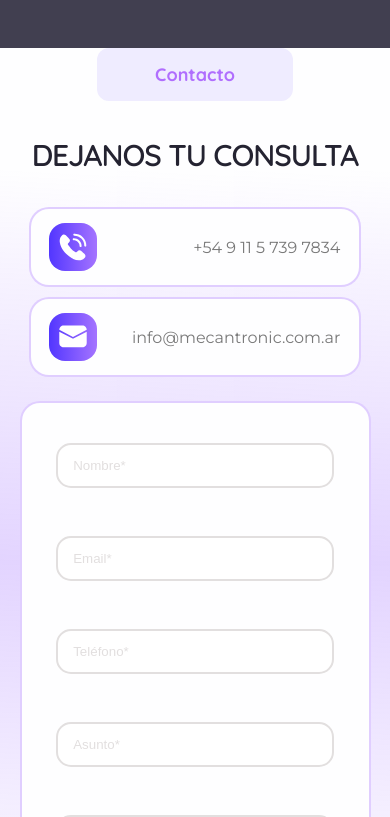
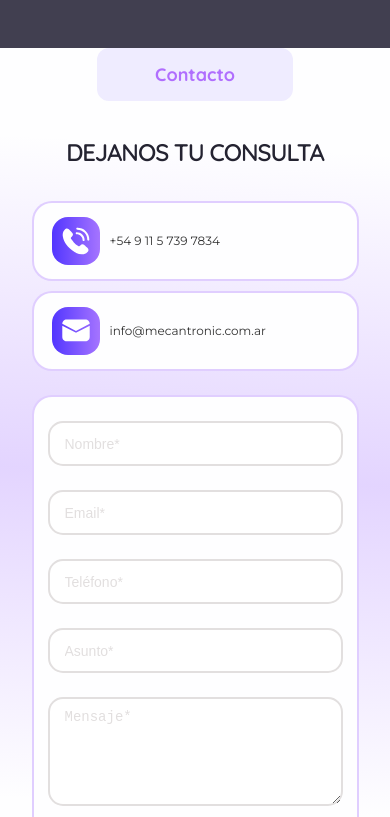
Before and after one commit to mecantronic/sintetica-page, a React (Vite) app: page /#/IA in a window 390 px wide. Shown: the part 4647-5464 px from the top of the page. Built offline with nearby package versions, Linux system fonts and the light colour scheme; no server answers.

Commit message:
refactor: make home page responsive

```diff
--- a/src/styles/components/contactSection.style.js
+++ b/src/styles/components/contactSection.style.js
@@ -9,17 +9,9 @@ export const Container = styled.section`
   justify-content: center;
   align-items: center;
   margin-bottom: 60px;
-  /* margin: 100px 0; */
   width: 100vw;
   background: linear-gradient(183deg, rgba(165, 116, 255, 0.00) 12.07%, rgba(165, 116, 255, 0.30) 49.85%, rgba(165, 116, 255, 0.00) 87.52%);
-  /* background-image: url('assets/backgrounds/Background2.svg');
-  background-size: contain;
-  background-repeat: no-repeat;
-  background-position: right; */
 
-  @media (max-width: ${theme.bp.large}) {
-    background-size: 30%;
-  }
 `;
 
 export const NameSection = styled.h3`
@@ -50,13 +42,13 @@ export const Title = styled.h3`
   margin: 0;
   text-transform: uppercase;
 
-  @media (max-width: ${theme.bp.small}) {
-    line-height: 44px;
-    font-size: 36px;
+  @media (max-width: ${theme.bp.l}) {
+    line-height: 60px;
+    font-size: 42px;
   }
-  @media (max-width: ${theme.bp['x-small']}) {
-    line-height: 36px;
-    font-size: 30px;
+  @media (max-width: ${theme.bp.m}) {
+    line-height: 30px;
+    font-size: 24px;
   }
 `;
 
@@ -69,11 +61,12 @@ export const ContactInfo = styled.div`
   margin-bottom: 24px;
   border-radius: 25px;
 
-  @media (max-width: ${theme.bp.large}) {
-    width: 90vw;
+  @media (max-width: ${theme.bp.l}) {
+    width: 680px;
   }
-  @media (max-width: ${theme.bp.medium}) {
+  @media (max-width: ${theme.bp.m}) {
     flex-direction: column;
+    width: 327px;
   }
 `;
 
@@ -89,8 +82,11 @@ export const InfoItem = styled.a`
   padding: 0px 18px;
   width: 400px;
   height: 80px;
-  @media (max-width: ${theme.bp.medium}) {
-    width: 85vw;
+  @media (max-width: ${theme.bp.l}) {
+    width: 320px;
+  }
+  @media (max-width: ${theme.bp.l}) {
+    width: 327px;
   }
 `;
 
@@ -101,14 +97,18 @@ export const TagText = styled.div`
   align-items: center;
   text-align: center;
   justify-content: space-around;
+
+  @media (max-width: ${theme.bp.l}) {
+    justify-content: flex-start;
+  }
 `;
 
 export const TagCTA = styled.h5`
   font-size: 16px;
   font-weight: 600;
-  color: ${theme.colors.raisinblack};
+  color: ${theme.colors.jet};
 
-  @media (max-width: ${theme.bp['x-small']}) {
+  @media (max-width: ${theme.bp.l}) {
     display: none;
   }
 `;
@@ -117,7 +117,15 @@ export const TagInfo = styled.p`
   margin-left: auto;
   font-size: 16px;
   font-weight: 400;
-  color: ${theme.colors.gray};
+  color: ${theme.colors.jet};
+
+  @media (max-width: ${theme.bp.l}) {
+    margin: 0;
+  }
+  @media (max-width: ${theme.bp.m}) {
+    font-size: 12px;
+    line-height: 22px;
+  }
 `;
 
 export const Icon = styled.img`
@@ -138,8 +146,14 @@ export const ContactForm = styled.form`
   column-gap: 20px;
   background-color: ${theme.colors.white};
 
-  @media (max-width: ${theme.bp.large}) {
-    width: 90vw;
+  @media (max-width: ${theme.bp.l}) {
+    width: 680px;
+    gap: 32px;
+  }
+  @media (max-width: ${theme.bp.m}) {
+    width: 327px;
+    gap: 24px;
+    padding-top: 24px;
   }
 `;
 
@@ -154,17 +168,19 @@ export const SmallInput = styled.input`
   height: 45px;
   width: 360px;
 
-  line-height: 24px;
+  line-height: 17px;
+  font-size: 14px;
+  font-weight: 500;
   border-radius: 15px;
   border: 2px solid ${props => props.borderColor};
   color: ${theme.colors.onyx};
   padding: 0 15px;
 
-  @media (max-width: ${theme.bp.medium}) {
-    width: calc(80% + 50px);
+  @media (max-width: ${theme.bp.l}) {
+    width: 300px;
   }
-  @media (max-width: ${theme.bp['x-small']}) {
-    width: 80%;
+  @media (max-width: ${theme.bp.m}) {
+    width: 295px;
   }
 
   &:focus {
@@ -180,13 +196,20 @@ export const SmallInput = styled.input`
 
 export const BigInput = styled.textarea`
   width: 744px;
-  line-height: 24px;
+  line-height: 17px;
+  font-size: 14px;
+  font-weight: 500;
   border-radius: 15px;
   border: 2px solid ${props => props.borderColor};
   color: ${theme.colors.onyx};
   padding: 10px 15px;
-  @media (max-width: ${theme.bp['x-small']}) {
-    width: 80%;
+
+  @media (max-width: ${theme.bp.l}) {
+    width: 632px;
+  }
+
+  @media (max-width: ${theme.bp.m}) {
+    width: 295px;
   }
 
   &:focus {
--- a/src/styles/components/home/bannerSection.style.js
+++ b/src/styles/components/home/bannerSection.style.js
@@ -7,13 +7,15 @@ export const Container = styled.section`
   justify-content: space-between;
   align-items: center;
   text-align: center;
-  /* margin-top: 80px; */
-  /* min-height: calc(100vh - 80px);
-  width: 100vw; */
   width: 1035px;
   padding-top: 190px;
-  @media (max-width: ${theme.bp.medium}) {
+  @media (max-width: ${theme.bp.l}) {
     flex-direction: column;
+    gap: 60px;
+    padding-top: 100px;
+  }
+  @media (max-width: ${theme.bp.m}) {
+    gap: 27px;
   }
 `;
 
@@ -24,30 +26,35 @@ export const Left = styled.div`
   align-items: center;
   text-align: center;
   width: 324px;
-  /* width: 50vw; */
 
-  @media (max-width: ${theme.bp.medium}) {
+  @media (max-width: ${theme.bp.m}) {
     width: 100vw;
   }
 `;
 
 export const Robot = styled.img`
   width: 205px;
-  /* @media (max-width: ${theme.bp.small}) {
-    width: 240px;
-  }
-  @media (max-width: ${theme.bp['x-small']}) {
-    width: 200px;
-  } */
 `;
 
 export const TextLogo = styled.div`
+      display: flex;
+      flex-direction: column;
+      align-items: center;
+    @media (max-width: ${theme.bp.m}) {
+      gap: 4px;
+    }
+
   h2 {
     text-align: center;
     margin: 0;
     font-size: 56px;
     font-weight: 700;
     color: ${theme.colors.raisinblack};
+
+    @media (max-width: ${theme.bp.m}) {
+      font-size: 40px;
+      line-height: 43px;
+    }
   }
   p {
     text-align: center;
@@ -57,16 +64,14 @@ export const TextLogo = styled.div`
     line-height: 25.9px;
     color: ${theme.colors.electricindigo};
     text-transform: uppercase;
+
+    @media (max-width: ${theme.bp.m}) {
+      font-size: 16px;
+      line-height: 26px;
+    }
   }
 
-  @media (max-width: ${theme.bp.small}) {
-    h1 {
-      font-size: 80px;
-    }
-    p {
-      font-size: 22px;
-    }
-  }
+
   @media (max-width: ${theme.bp['x-small']}) {
     h1 {
       font-size: 65px;
@@ -82,49 +87,37 @@ export const Right = styled.div`
   flex-direction: column;
   justify-content: center;
   align-items: center;
-  /* text-align: center; */
   width: 553px;
-  /* padding: 0px 30px 30px 30px; */
-  /* width: 50vw; */
-  /* height: 60vh; */
 
-  /* background-image: url('assets/backgrounds/Background1.svg');
-  background-size: 103%;
-  background-repeat: no-repeat;
-  background-position: right; */
+  @media (max-width: ${theme.bp.l}) {
+    gap: 16px;
+    width: 628px;
+  }
+  @media (max-width: ${theme.bp.m}) {
+    width: 295px;
 
-  @media (max-width: ${theme.bp.medium}) {
-    width: 100vw;
-    background-size: 98%;
-    height: 40vh;
-  }
-
-  @media (max-width: ${theme.bp['x-small']}) {
-    background-size: 130%;
   }
 `;
 
 export const Title = styled.h4`
   text-align: left;
+  align-self: flex-start;
   margin: 0;
   font-size: 56px;
   font-weight: 600;
   line-height: 60px;
   color: ${theme.colors.jet};
 
-  @media (max-width: ${theme.bp.large}) {
-    font-size: 28px;
+  @media (max-width: ${theme.bp.l}) {
+    font-size: 48px;
+    line-height: 60px;
+    font-weight: 600;
   }
-  @media (max-width: ${theme.bp.medium}) {
-    font-size: 32px;
-  }
-  @media (max-width: ${theme.bp.small}) {
-    font-size: 28px;
+  @media (max-width: ${theme.bp.m}) {
+    font-size: 24px;
+    line-height: 30px;
   }
 
-  @media (max-width: ${theme.bp['x-small']}) {
-    font-size: 20px;
-  }
 `;
 export const Resume = styled.p`
   text-align: left;
@@ -135,25 +128,16 @@ export const Resume = styled.p`
   margin-top: 20px;
   margin-bottom: 37px;
   color: ${theme.colors.jet};
-  /* padding: 30px 0px 30px 130px; */
-  /* justify-content: flex-end; */
 
-  @media (max-width: ${theme.bp.large}) {
-    padding: 10px 20px 10px 130px;
-    font-size: 20px;
+  @media (max-width: ${theme.bp.l}) {
+    font-size: 18px;
+    margin: 0;
+    padding: 0;
   }
 
-  @media (max-width: ${theme.bp.medium}) {
-    font-size: 22px;
-    padding: 30px 20px 30px 190px;
-  }
-  @media (max-width: ${theme.bp.small}) {
-    font-size: 22px;
-  }
-
-  @media (max-width: ${theme.bp['x-small']}) {
-    padding: 20px 20px 20px 20px;
-    font-size: 20px;
+  @media (max-width: ${theme.bp.m}) {
+    font-size: 18px;
+    line-height: 28px;
   }
 `;
 export const BTN = styled.div`
@@ -162,7 +146,7 @@ export const BTN = styled.div`
   display: flex;
   justify-content: flex-end;
 
-  @media (max-width: ${theme.bp.medium}) {
-    margin-right: 50px;
+  @media (max-width: ${theme.bp.l}) {
+    display: none;
   }
 `;
--- a/src/styles/components/home/technologySection.style.js
+++ b/src/styles/components/home/technologySection.style.js
@@ -9,17 +9,11 @@ export const Container = styled.section`
   align-items: center;
   width: 100vw;
   margin-top: 183px;
-  /* min-height: 100vh; */
 
-  @media (max-width: ${theme.bp.medium}) {
-    flex-direction: column;
+  @media (max-width: ${theme.bp.l}) {
+    margin-top: 48px;
   }
-  @media (max-width: ${theme.bp.small}) {
-    margin-top: 80px;
-  }
-  @media (max-width: ${theme.bp['x-small']}) {
-    margin-top: 100px;
-  }
+
 `;
 
 export const NameSection = styled.h3`
@@ -45,12 +39,16 @@ export const Title = styled.h4`
   color: ${theme.colors.raisinblack};
   margin: 0;
   max-width: 90vw;
-  padding: 40px 0px 36px 0px;
-  @media (max-width: ${theme.bp.small}) {
-    font-size: 28px;
+  padding: 40px 0px 48px 0px;
+  @media (max-width: ${theme.bp.l}) {
+    font-size: 20px;
+    font-weight: 600;
+    width: 572px;
   }
-  @media (max-width: ${theme.bp['x-small']}) {
-    font-size: 24px;
+  @media (max-width: ${theme.bp.m}) {
+    font-size: 14px;
+    line-height: 19px;
+    width: 300px;
   }
 `;
 
@@ -60,7 +58,7 @@ export const Technologies = styled.div`
   align-items: center;
   width: 100vw;
   gap: 40px;
-  @media (max-width: ${theme.bp.medium}) {
+  @media (max-width: ${theme.bp.l}) {
     flex-direction: column;
   }
 `;
@@ -72,7 +70,7 @@ export const Technology = styled(Link)`
   align-items: center;
   text-decoration: none;
   height: 450px;
-  width: 340px;
+  width: 400px;
   background-color: ${theme.colors.white};
   border-radius: 10px;
   box-shadow: 0px 10px 10px 2px rgba(0, 0, 0, 0.15);
@@ -89,9 +87,14 @@ export const Technology = styled(Link)`
   h3 {
     font-size: 16px;
     font-weight: 600;
-    color: ${theme.colors.gray};
+    color: ${theme.colors.jet};
     margin: 0;
     text-transform: uppercase;
+
+    @media (max-width: ${theme.bp.m}) {
+      font-size: 14px;
+      line-height: 19px;
+    }
   }
   &:hover {
     img {
@@ -100,17 +103,8 @@ export const Technology = styled(Link)`
     }
   }
 
-  @media (max-width: ${theme.bp.medium}) {
-    margin: 30px 0px;
-    width: 400px;
-  }
-
-  @media (max-width: ${theme.bp['x-small']}) {
-    margin: 30px 0px;
+  @media (max-width: ${theme.bp.m}) {
     width: 300px;
     height: 400px;
-    h3 {
-      font-size: 16px;
-    }
   }
 `;
--- a/src/styles/components/home/whatIsSection.style.js
+++ b/src/styles/components/home/whatIsSection.style.js
@@ -9,14 +9,10 @@ export const Container = styled.section`
   align-items: center;
   width: 100vw;
 
-  @media (max-width: ${theme.bp.large}) {
-    padding-top: 100px;
+  @media (max-width: ${theme.bp.l}) {
   }
-  @media (max-width: ${theme.bp.medium}) {
-    flex-direction: column;
-  }
-  @media (max-width: ${theme.bp.small}) {
-    margin-top: 100px;
+  @media (max-width: ${theme.bp.m}) {
+
   }
 `;
 
@@ -26,8 +22,10 @@ export const Banner = styled.div`
   text-align: center;
   justify-content: center;
   width: 80vw;
-  @media (max-width: ${theme.bp.medium}) {
+  gap: 74px;
+  @media (max-width: ${theme.bp.l}) {
     flex-direction: column;
+    gap: 0;
   }
 `;
 export const BalloonCloud = styled.div`
@@ -35,26 +33,22 @@ export const BalloonCloud = styled.div`
   justify-content: center;
   align-items: center;
   flex-direction: column;
-  width: 30%;
   height: 400px;
-  @media (max-width: ${theme.bp.medium}) {
-    width: 90%;
-    height: 400px;
+  @media (max-width: ${theme.bp.l}) {
+    width: 400px;
   }
-  @media (max-width: ${theme.bp['x-small']}) {
-    width: 90%;
-    height: 250px;
+  @media (max-width: ${theme.bp.m}) {
+    width: 300px;
+    height: 300px;
   }
 `;
 
 export const Balloons = styled.img`
   position: relative;
   width: 400px;
-  @media (max-width: ${theme.bp.large}) {
-    width: 350px;
-  }
-  @media (max-width: ${theme.bp.small}) {
-    width: 90vw;
+
+  @media (max-width: ${theme.bp.m}) {
+    width: 300px;
   }
 `;
 
@@ -62,16 +56,14 @@ export const Details = styled.div`
   display: flex;
   flex-direction: column;
   justify-content: flex-start;
-  align-items: flex-start;
-  width: 60%;
-  padding-left: 10%;
+  align-items: center;
+  width: 636px;
 
-  @media (max-width: ${theme.bp.large}) {
-    width: 90%;
+  @media (max-width: ${theme.bp.l}) {
+    margin-bottom: 60px;
   }
-  @media (max-width: ${theme.bp.medium}) {
-    width: 90%;
-    padding: 0;
+  @media (max-width: ${theme.bp.m}) {
+    margin-bottom: 40px;
   }
 `;
 
@@ -79,7 +71,6 @@ export const NameSection = styled.h3`
   display: flex;
   align-items: center;
   justify-content: center;
-  text-align: center;
   font-size: 18px;
   font-weight: 700;
   padding: 15px 14px;
@@ -100,26 +91,42 @@ export const TitleWhat = styled.h3`
   text-align: left;
   text-transform: uppercase;
 
-  @media (max-width: ${theme.bp.small}) {
-    line-height: 44px;
-    font-size: 36px;
+  @media (max-width: ${theme.bp.l}) {
+    line-height: 60px;
+    font-size: 42px;
   }
-  @media (max-width: ${theme.bp['x-small']}) {
-    line-height: 36px;
-    font-size: 30px;
+  @media (max-width: ${theme.bp.m}) {
+    line-height: 30px;
+    font-size: 24px;
+    width: 300px;
   }
 `;
 export const ResumeWhat = styled.div`
-  width: 100%;
   text-align: left;
   margin: 0;
   padding: 20px 0px;
+
+  @media (max-width: ${theme.bp.m}) {
+      padding-bottom: 0;
+  }
   p {
     width: 636px;
     font-size: 18px;
     line-height: 28px;
     color: ${theme.colors.jet};
     margin: 0;
+
+    @media (max-width: ${theme.bp.l}) {
+      line-height: 28px;
+      font-size: 16px;
+      font-weight: 400;
+    }
+    @media (max-width: ${theme.bp.m}) {
+      line-height: 22px;
+      font-size: 12px;
+      font-weight: 400;
+      width: 300px;
+    }
 
     b{
     color: ${theme.colors.jet};
@@ -141,22 +148,20 @@ export const Service = styled.div`
   flex-direction: column;
   width: 900px;
   height: 240px;
+  align-items: center;
   justify-content: space-between;
-
-  /* padding-bottom: 20px; */
-  /* margin: 20px 0px; */
   border: 2px solid ${theme.colors.lightSlateBlue + '59'};
   background-color: ${theme.colors.seasalt};
   border-radius: 20px;
   padding: 24px 16px 16px 24px;
-  /* padding-top: 40px; */
 
-  @media (max-width: ${theme.bp.large}) {
-    width: 80vw;
+  @media (max-width: ${theme.bp.l}) {
+    width: 720px;
+    height: max-content;
   }
 
-  @media (max-width: ${theme.bp.small}) {
-    width: 60vw;
+  @media (max-width: ${theme.bp.m}) {
+    width: 320px;
     flex-direction: column;
     align-items: center;
   }
@@ -173,29 +178,43 @@ export const ServiceIcon = styled.img`
 export const ServiceCTA = styled.div`
   display: flex;
   flex-direction: row;
+  align-items: center;
+
+  @media (max-width: ${theme.bp.m}) {
+    flex-direction: column;
+  }
 `;
 
 export const ServiceTitle = styled.h5`
   font-size: 20px;
   font-weight: 700;
-  color: ${theme.colors.raisinblack};
+  color: ${theme.colors.jet};
   text-transform: uppercase;
   margin: 0;
-  /* margin-bottom: 10px; */
+
+  @media (max-width: ${theme.bp.m}) {
+    font-size: 16px;
+    line-height: 24px;
+  }
 `;
 export const ServiceResume = styled.p`
   font-size: 16px;
   line-height: 28px;
-  color: ${theme.colors.gray};
-  /* padding-top: 3px; */
+  color: ${theme.colors.jet};
   margin: 12px 0 18px 0;
+
+  @media (max-width: ${theme.bp.m}) {
+    margin: 8px 0 18px 0;
+    font-size: 12px;
+    line-height: 24px;
+  }
 `;
 
 export const PositionBTN = styled.div`
   min-height: 32px;
   display: flex;
   justify-content: flex-end;
-  /* padding-top: 50px; */
+  align-self: flex-end;
 `;
 
 export const ResumeContainer = styled.div`
--- a/src/styles/pages/home.style.js
+++ b/src/styles/pages/home.style.js
@@ -16,9 +16,4 @@ flex-direction: column;
   padding: 0;
   margin: 0;
   gap: 60px;
-
-  /* background-image: url('assets/backgrounds/Background3.svg');
-  background-size: 40%;
-  background-repeat: repeat;
-  background-position: top; */
 `;
```
